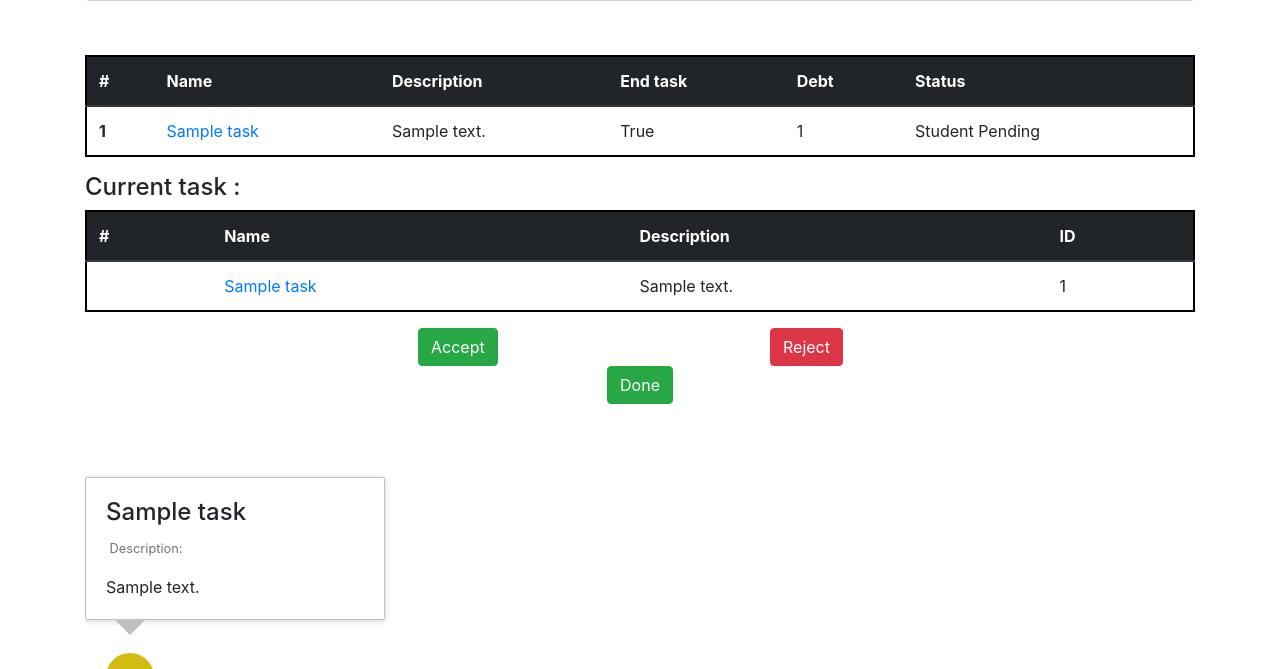
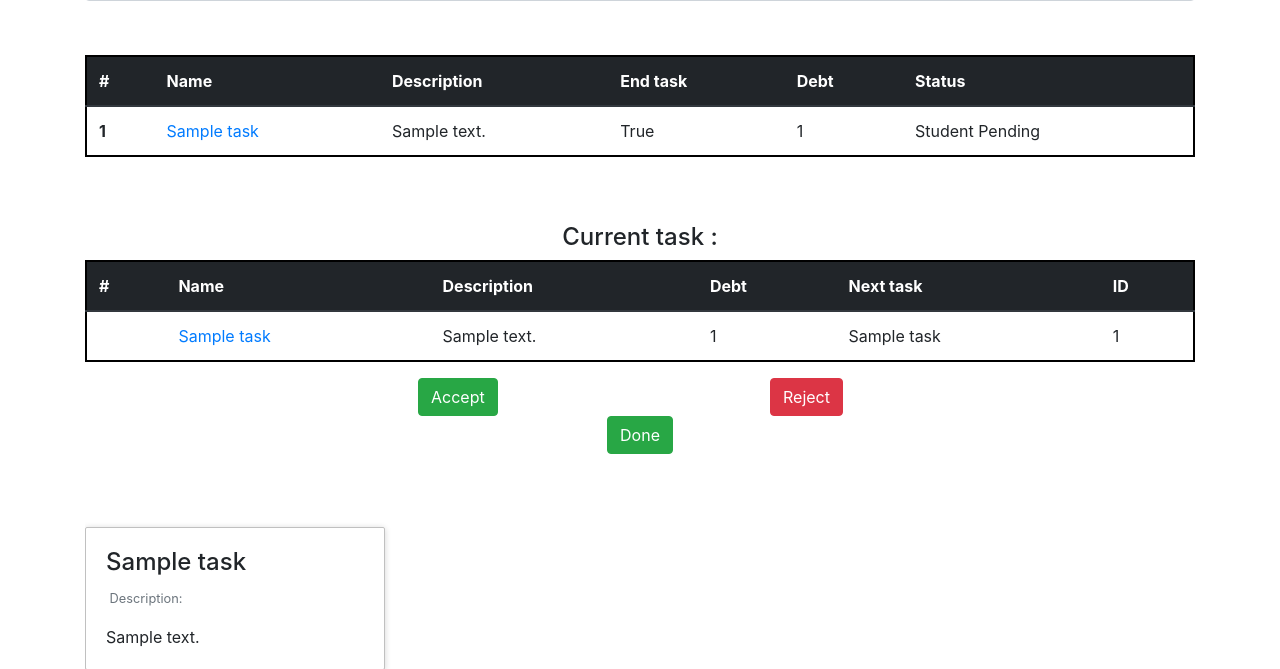
Before and after one commit to amirmohsen-am/graduation-system-project-fall96, a Django app: page /process_instance/1 in a window 1280 px wide. Shown: the part 235-904 px from the top of the page. Run offline with Django 3.2, Linux system fonts and the light colour scheme; a user stored in the database is signed in; tables that the repository leaves empty hold one stand-in row (values such as "Sample post"); some libraries are stand-ins or nearby versions.

Commit message:
Current task change

```diff
--- a/graduation_system/main/templates/main/process-instance.html
+++ b/graduation_system/main/templates/main/process-instance.html
@@ -54,7 +54,7 @@
 
 
 
-    <h4> Current task : </h4>
+    <h4 style="text-align: center; padding-top: 50px;"> Current task : </h4>
 
 
     <table class="table table-hover" style="border: 2px solid black; ">
@@ -63,6 +63,8 @@
           <th scope="col">#</th>
           <th scope="col">Name</th>
           <th scope="col">Description</th>
+            <th scope="col">Debt</th>
+            <th scope="col">Next task</th>
           <th scope="col">ID</th>
         </tr>
       </thead>
@@ -71,6 +73,8 @@
                   <th scope="row">{{ forloop.counter }}</th>
                   <td> <a href="{% url 'task-instance-view' process_instance.current_task.id %}">{{ process_instance.current_task.task.name }}</a></td>
                   <td>{{ process_instance.current_task.task.description }}</td>
+                    <td>{{ process_instance.current_task.task.debt }}</td>
+                    <td>{{ process_instance.current_task.task.next_task_accept }}</td>
                   <td>{{ process_instance.current_task.task.id }}</td>
                 </tr>
       </tbody>
```
